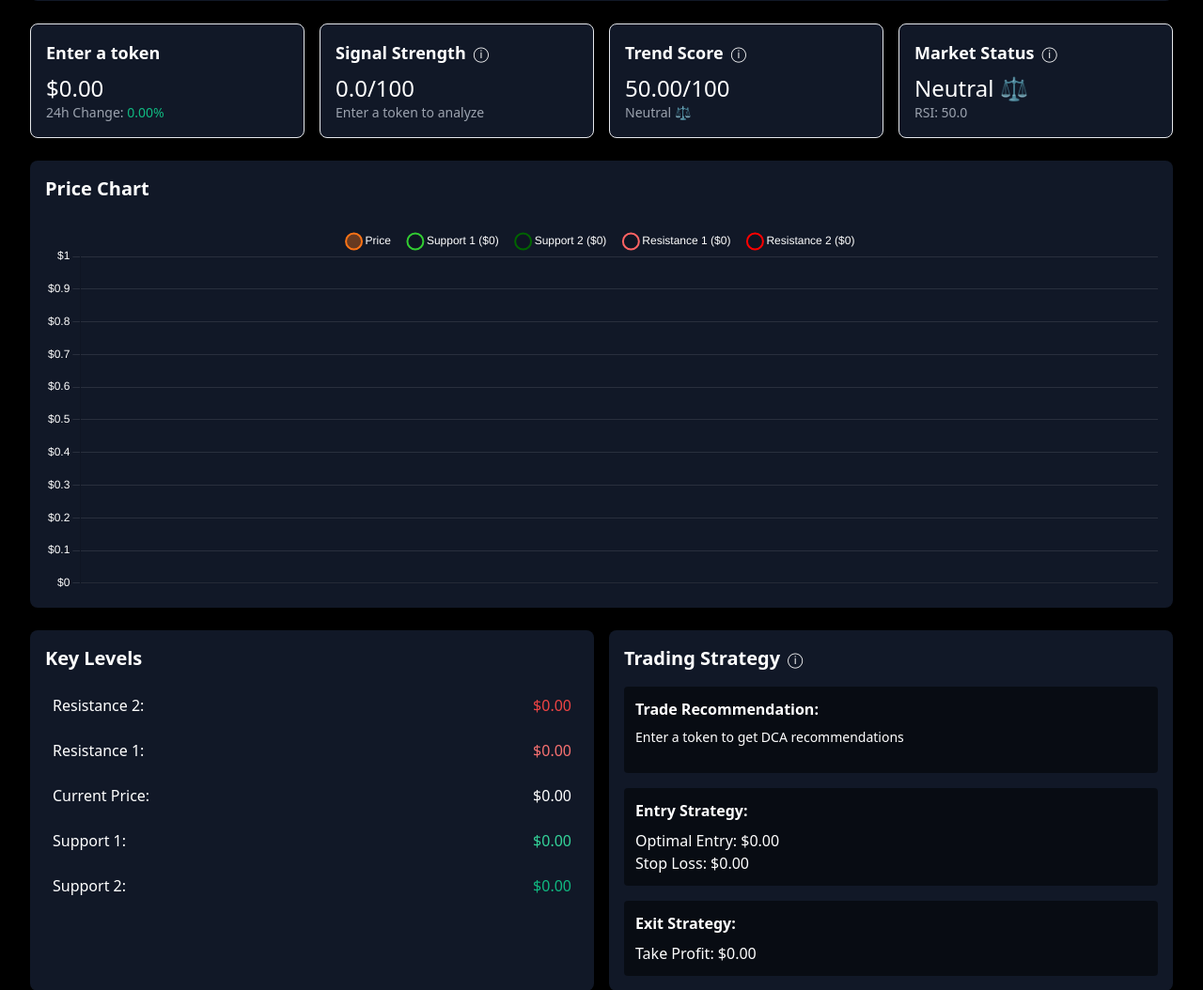
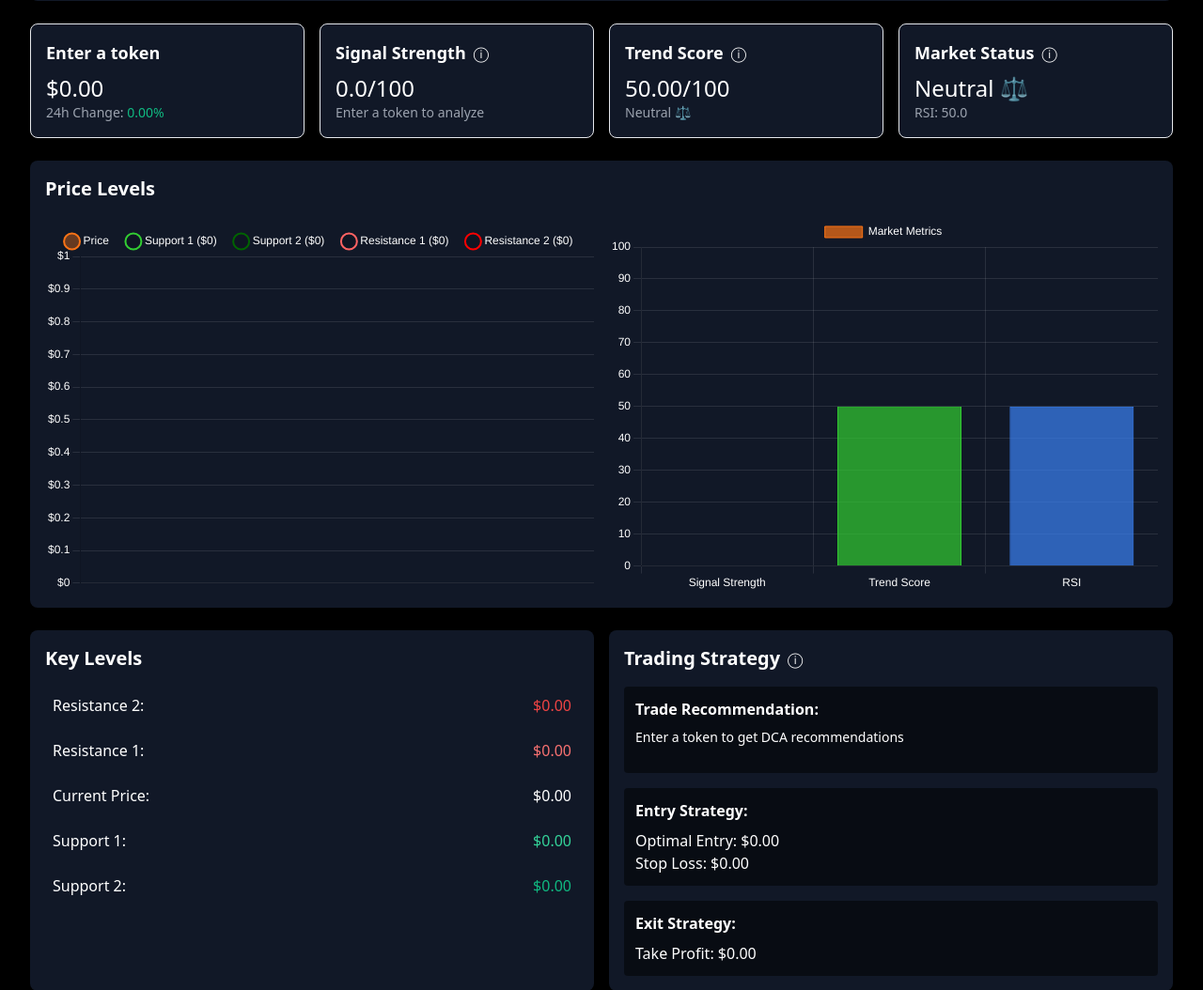
Before and after one commit to jamalfrnk/yieldsensei, a Flask app: page / in a window 1280 px wide; the page is wider, and only the part inside the window is pictured. Shown: the part 162-1216 px from the top of that part at 94% size. Run offline with Flask 3, Linux system fonts and the light colour scheme; some libraries are stand-ins or nearby versions.

Commit message:
Agent query: I've updated the Price Chart section to 'Price Levels' and added a bar chart showing metrics. Could you verify if both the line chart and bar chart are displaying correctly?
Enhance dashboard: Add bar chart displaying market metrics alongside price chart; rename "Price Chart" section to "Price Levels".

Screenshot: https://storage.googleapis.com/screenshot-production-us-central1/0f677032-f030-4175-9eb7-60efa2bc732c/987b46f6-976e-461c-a32a-199932bbac50.jpg

```diff
--- a/templates/dashboard.html
+++ b/templates/dashboard.html
@@ -70,17 +70,24 @@
         </div>
     </div>
 
-    <!-- Price Chart -->
+    <!-- Price Levels -->
     <div class="bg-gray-900 rounded-lg p-4">
-        <h2 class="text-xl font-bold text-orange-500 mb-4">Price Chart</h2>
-        <div class="relative" style="height: 400px;">
-            <canvas id="priceChart"></canvas>
+        <h2 class="text-xl font-bold text-orange-500 mb-4">Price Levels</h2>
+        <div class="grid grid-cols-1 lg:grid-cols-2 gap-4">
+            <div class="relative" style="height: 400px;">
+                <canvas id="priceChart"></canvas>
+            </div>
+            <div class="relative" style="height: 400px;">
+                <canvas id="metricsChart"></canvas>
+            </div>
         </div>
     </div>
 
     <script>
     document.addEventListener('DOMContentLoaded', function() {
-        const ctx = document.getElementById('priceChart').getContext('2d');
+        // Price Line Chart
+        const priceCtx = document.getElementById('priceChart').getContext('2d');
+        const metricsCtx = document.getElementById('metricsChart').getContext('2d');
         const chartData = {{ chart_data|tojson }};
 
         if (!chartData || !chartData.labels || !chartData.prices) {
@@ -94,7 +101,7 @@
         });
 
         // Create gradient for line
-        const gradient = ctx.createLinearGradient(0, 0, 0, 400);
+        const gradient = priceCtx.createLinearGradient(0, 0, 0, 400);
         gradient.addColorStop(0, 'rgba(249, 115, 22, 0.4)');
         gradient.addColorStop(1, 'rgba(249, 115, 22, 0)');
 
@@ -103,8 +110,8 @@
         const resistance1 = chartData.resistance_levels[0];
         const resistance2 = chartData.resistance_levels[1];
 
-        // Create the chart
-        window.priceChart = new Chart(ctx, {
+        // Create the price chart
+        window.priceChart = new Chart(priceCtx, {
             type: 'line',
             data: {
                 labels: labels,
@@ -224,6 +231,76 @@
                 }
             }
         });
+
+        // Create the metrics bar chart
+        window.metricsChart = new Chart(metricsCtx, {
+            type: 'bar',
+            data: {
+                labels: ['Signal Strength', 'Trend Score', 'RSI'],
+                datasets: [{
+                    label: 'Market Metrics',
+                    data: [
+                        {{ signal_strength }},
+                        {{ trend_score }},
+                        {{ rsi }}
+                    ],
+                    backgroundColor: [
+                        'rgba(249, 115, 22, 0.7)',  // Orange
+                        'rgba(50, 205, 50, 0.7)',   // Green
+                        'rgba(59, 130, 246, 0.7)'   // Blue
+                    ],
+                    borderColor: [
+                        'rgb(249, 115, 22)',
+                        'rgb(50, 205, 50)',
+                        'rgb(59, 130, 246)'
+                    ],
+                    borderWidth: 1
+                }]
+            },
+            options: {
+                responsive: true,
+                maintainAspectRatio: false,
+                scales: {
+                    y: {
+                        beginAtZero: true,
+                        max: 100,
+                        grid: {
+                            color: 'rgba(255, 255, 255, 0.1)'
+                        },
+                        ticks: {
+                            color: '#FFF'
+                        }
+                    },
+                    x: {
+                        grid: {
+                            color: 'rgba(255, 255, 255, 0.1)'
+                        },
+                        ticks: {
+                            color: '#FFF'
+                        }
+                    }
+                },
+                plugins: {
+                    legend: {
+                        display: true,
+                        position: 'top',
+                        labels: {
+                            color: '#FFF',
+                            font: {
+                                size: 12
+                            }
+                        }
+                    },
+                    tooltip: {
+                        backgroundColor: 'rgba(0, 0, 0, 0.9)',
+                        titleColor: '#F97316',
+                        bodyColor: '#FFFFFF',
+                        padding: 12,
+                        displayColors: true
+                    }
+                }
+            }
+        });
     });
     </script>
 
```
